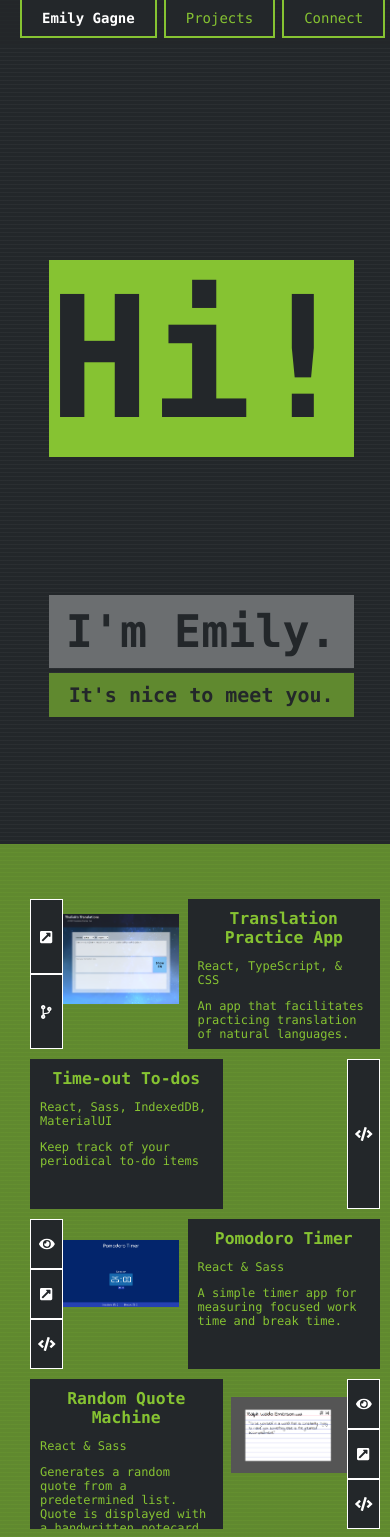
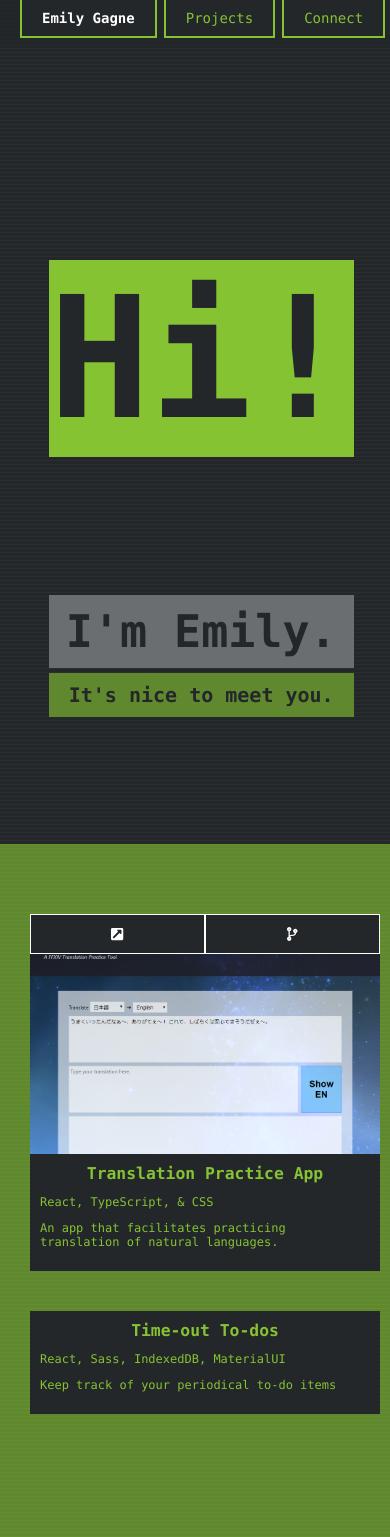
Before and after one commit to ceg9498/portfolio, a React (Create React App) app: page / in a window 390 px wide. Shown: the top 1537 px of the page. Built offline with nearby package versions, Linux system fonts and the light colour scheme.

Commit message:
Project view for narrow screens.

```diff
--- a/src/SassPartials/_projects.scss
+++ b/src/SassPartials/_projects.scss
@@ -91,5 +91,40 @@
       border-radius: 0;
     }
   }
+}
 
+// Adjust Project Tiles
+@media only screen and (max-width: 700px){
+  .project-tile {
+    flex-direction: column;
+    height: auto;
+    margin: 20px 0;
+
+    .project-tile-image {
+      width: 100%;
+      height: 200px;
+    }
+
+    .project-tile-gap {
+      height: 0px;
+      width: 0px;
+    }
+
+    .project-tile-info {
+      max-width: 100%;
+      width: 100%;
+    }
+
+    .project-tile-links {
+      width: 100%;
+      height: 40px;
+      flex-wrap: nowrap;
+      flex-direction: row;
+
+      a, .internal-example-link {
+        max-width: 100%;
+        height: 100%
+      }
+    }
+  }
 }
```
